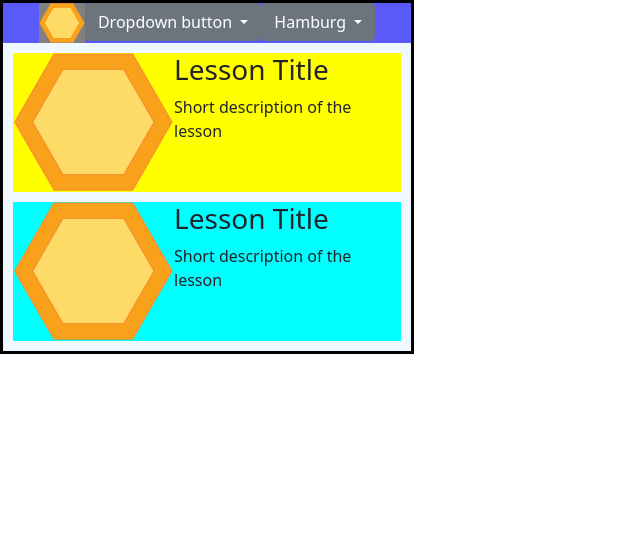
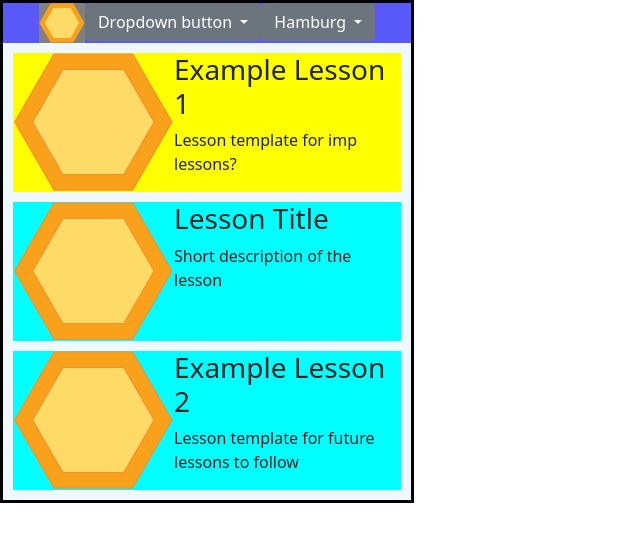
Before and after one commit to LeongYuXuan/IntergratedProject, a plain HTML site: page html/learning.html in a window 1280 px wide. Shown: the whole page, without its empty margins (0-640 px from the left). Drawn offline with nearby package versions, Linux system fonts and the light colour scheme.

Commit message:
Adjust learning page to support more buttons

```diff
--- a/html/learning.html
+++ b/html/learning.html
@@ -57,8 +57,8 @@
             <div class = "medal-box" id = "m1"><img src="../image/Asset-1.png"></div>
             <!--Box for lesson blurb-->
             <div class = "lesson-blurb">
-              <h3>Lesson Title</h3>
-              <p>Short description of the lesson</p>
+              <h3>Example Lesson 1</h3>
+              <p>Lesson template for imp lessons?</p>
             </div>
           </div>
 
@@ -72,8 +72,21 @@
               <p>Short description of the lesson</p>
             </div>
           </div>
-          <!--End of lesson box-->
+
+          <!--Button for lesson 3-->
+          <div id = "lesson-3" class = "lesson-button">
+            <!--box for lesson medal-->
+            <div class = "medal-box" id = "m3"><img src="../image/Asset-1.png"></div>
+            <!--Box for lesson blurb-->
+            <div class = "lesson-blurb">
+              <h3>Example Lesson 2</h3>
+              <p>Lesson template for future lessons to follow</p>
+            </div>
+          </div>
+
+
         </div>
+        <!--End of lesson box-->
 
       </div>
 
--- a/js/learning.js
+++ b/js/learning.js
@@ -4,11 +4,20 @@ $(document).ready(function (){
         $("#m1 img").attr('src',"../image/circuit-breaker.png")
     }
 
-    //function to send user to lesson 1 page
+    //event listener to send user to lesson 1
     $("#lesson-1").on("click",function(){
         window.location.replace("lesson-1.html");
     })
 
+    //event listener to send user to lesson 2
+    $("#lesson-2").on("click",function(){
+        window.location.replace("lesson-2.html");
+    })
+
+    //event listener to send user to lesson 3
+    $("#lesson-3").on("click",function(){
+        window.location.replace("lesson-3.html");
+    })
 
 
 });
```
